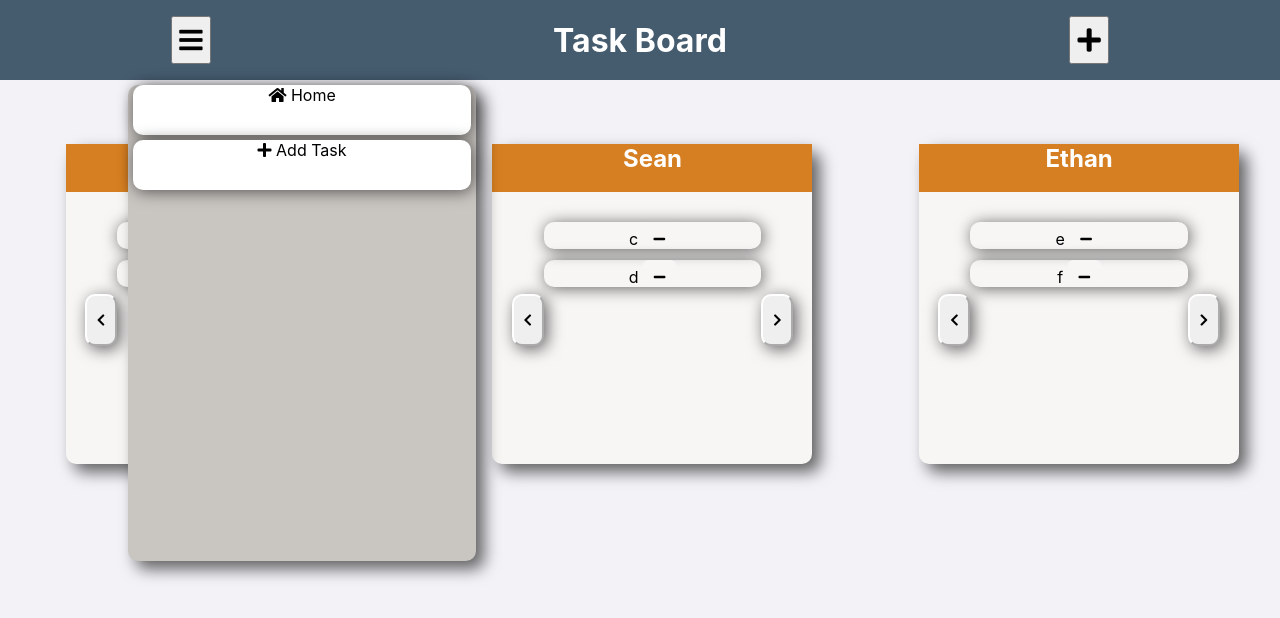
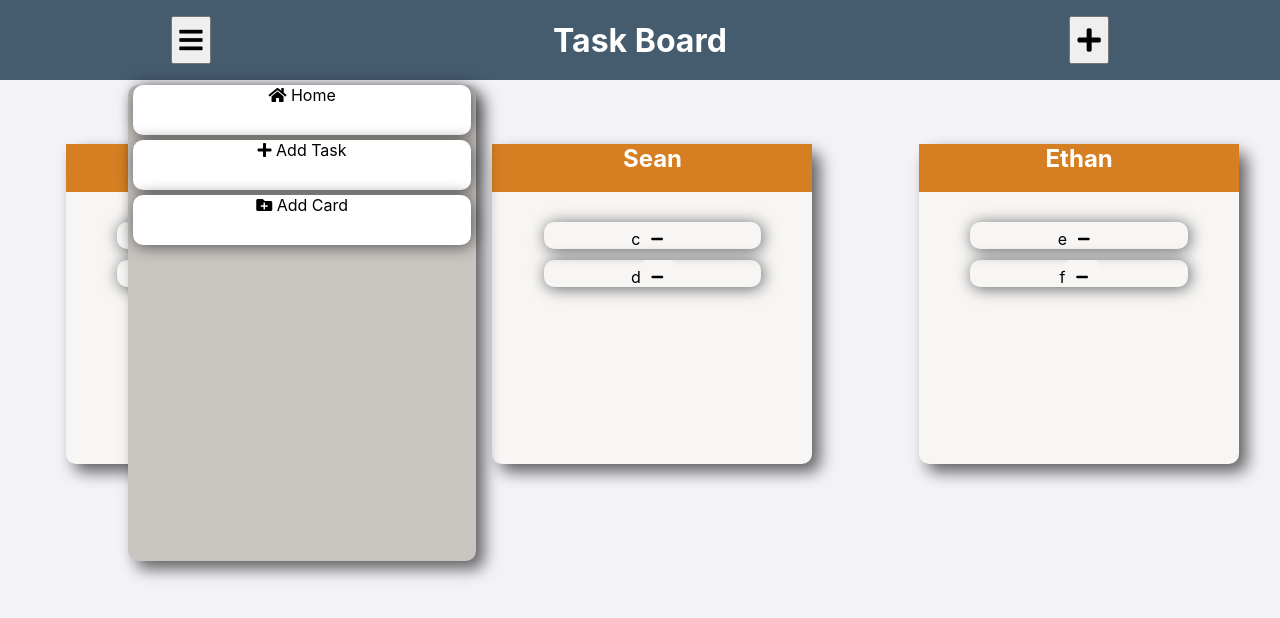
Before and after one commit to jmw321/Todolist, a React (Create React App) app: page / in a window 1280 px wide. Both pictures are taken after a click on the button 190 px from the left and 40 px from the top of the page. Shown: the top 618 px of the page. Built offline with nearby package versions, Linux system fonts and the light colour scheme.

Commit message:
added function to add new Card Item

```diff
--- a/src/App.js
+++ b/src/App.js
@@ -3,10 +3,12 @@
   import Card from './Card.js';
   import Menu from './Menu.js';
   import Form from './TaskForm.js';
+  import CardForm from './CardForm.js';
 
 
 
   var value ='' ;
+  var cardAdd = false;
   var addShow = false;
   var menuShow = false;
   var boardItems = [{
@@ -32,7 +34,7 @@ var selectValue = boardItems[0].name;
   class App extends Component {
     constructor (props) {
       super(props);
-      this.state = {boardItems,addShow,menuShow,value,selectValue}
+      this.state = {boardItems,addShow,menuShow,value,selectValue,cardAdd}
       this.showMenuClick = this.showMenuClick.bind(this)
       this.showAddClick = this.showAddClick.bind(this)
       this.showFormMenu = this.showFormMenu.bind(this)
@@ -40,6 +42,7 @@ var selectValue = boardItems[0].name;
       this.handleChange = this.handleChange.bind(this);
       this.handleSelect = this.handleSelect.bind(this);
       this.deleteItem = this.deleteItem.bind(this);
+      this.addFormClick = this.addFormClick.bind(this);
     }
 
 
@@ -62,6 +65,14 @@ var selectValue = boardItems[0].name;
 
     }
 
+    addFormClick (event) {
+      event.preventDefault()
+      this.setState({boardItems: [...this.state.boardItems, {id:3,name:this.state.value,items:[]} ]})
+      this.setState({value:'',cardAdd:false})
+
+
+    }
+
     showMenuClick () {
        this.state.menuShow === true? this.setState({menuShow:false}) : this.setState({menuShow:true});
     }
@@ -73,7 +84,8 @@ var selectValue = boardItems[0].name;
     showFormMenu (event) {
       console.log(event.target.id)
         event.target.id === "1" && this.setState({addShow:true,menuShow:false})
-        event.target.id === "0" && this.setState({addShow:false,menuShow:false})
+        event.target.id === "0" && this.setState({addShow:false,menuShow:false,cardAdd:false})
+        event.target.id === "2" && this.setState({cardAdd:true, menuShow:false})
     }
 
     deleteItem (event) {
@@ -98,9 +110,10 @@ var selectValue = boardItems[0].name;
       </header >
        < Menu menuShow = {this.state.menuShow} menuClick={this.showFormMenu}/>
        <main className = "mainContent" >
+       {CardForm(this.state.cardAdd,this.state.value,this.addFormClick, this.handleChange)}
        {Form(this.state.addShow,this.showAddClick,this.state.boardItems,this.state.value,this.addTaskClick,this.handleChange,this.state.selectValue,this.handleSelect)}
           {
-            boardItems.map(item => Card(item.name, item, item.id, this.deleteItem))
+            this.state.boardItems.map(item => Card(item.name, item, item.id, this.deleteItem))
          }
       </main>
   </div>
--- a/src/Card.js
+++ b/src/Card.js
@@ -4,15 +4,15 @@
   const Card = ((name, items, id, deletes) => {
         return (
           <div className = "card"  id = {id}>
-             <h2 className = "cardHeader" >   {name} </h2>
-             <div className = "innerCard" >
-               <button id = "leftButton" className = "cardButton" >
-                   <i class = "fas fa-chevron-left" > < /i>
-               </button >
-            <ul onClick={deletes}> {items.items.map(item => < li className = "cardItemList"  > {item} <button className="cardItemDelete" id={items.id} index={items.items.indexOf(item)} > <i class="fas fa-minus"></i> </button>< /li>)} </ul >
-               <button id = "rightButton" className = "cardButton" >
-                  <i class = "fas fa-chevron-right" > < /i>
-               </button >
+            <h2 className = "cardHeader" >   {name} </h2>
+            <div className = "innerCard" >
+                  <ul onClick={deletes}>
+                    {items.items.map(item =>
+                      < li className = "cardItemList"  > {item}
+                        <button className="cardItemDelete" id={items.id} index={items.items.indexOf(item)} >
+                            <i class="fas fa-minus"></i>
+                        </button>< /li>)}
+                   </ul >
             </div>
          </div>
             )
--- /dev/null
+++ b/src/CardForm.js
@@ -0,0 +1,21 @@
+import React, {Component} from 'react';
+import './App.css';
+
+
+var CardForm = ((cardShow,value,addFormClick,handleChange) => { return (
+   cardShow === true &&
+   <div className="form">
+   <button className="close"  > <i class="far fa-window-close fa-2x"></i> </button>
+     <form onSubmit={addFormClick} >
+     Enter Name:
+       <input className="textInput" type="text" value={value} onChange={handleChange}>
+       </input>
+       <br/> <br/>
+       <input className="formSubmit" type="submit" value="Submit">
+       </input>
+     </form>
+   </div>
+ )
+ }
+)
+export default CardForm;
--- a/src/Menu.js
+++ b/src/Menu.js
@@ -9,6 +9,7 @@ class Menu extends Component  {
     <ul className="menuList" onClick={this.props.menuClick}>
         <li className="menuItem" id="0"> <i class="fas fa-home"></i> Home</li>
         <li className="menuItem" id="1"> <i class = "fas fa-plus"/> Add Task</li>
+        <li className="menuItem" id="2"> <i class="fas fa-folder-plus"></i> Add Card </li>
       </ul>
     </div>
    )
```
